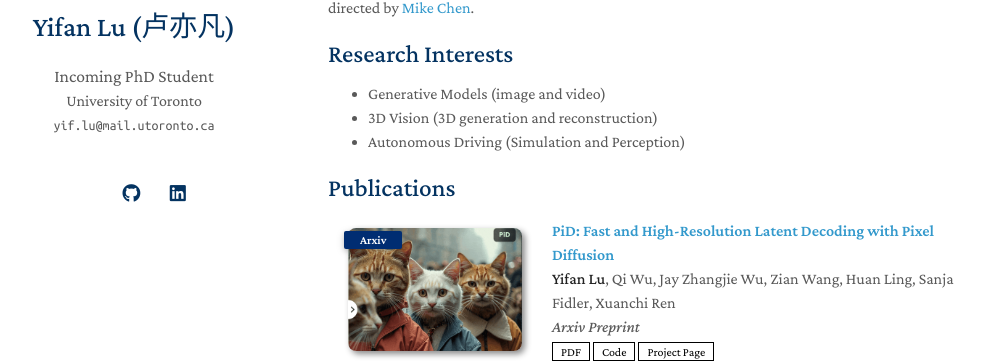
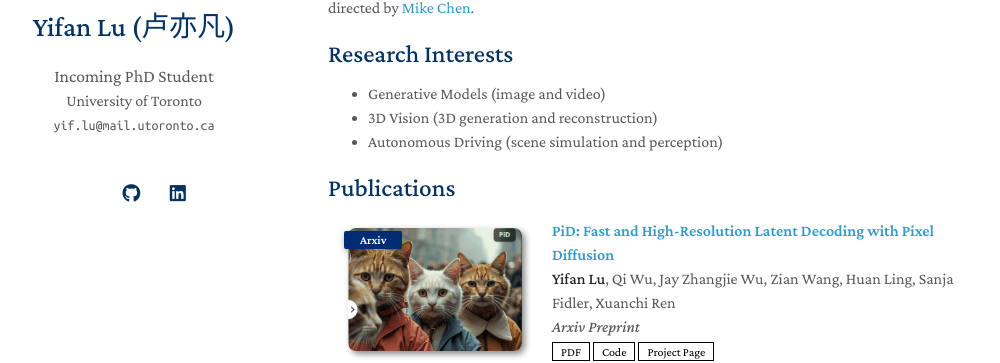
Before and after one commit to yifanlu0227/yifanlu0227.github.io, a Jekyll site: the page built from index.md, in a window 1280 px wide and 900 px high. Shown: the part 253-616 px from the top of the window, without its empty margins (142-1142 px from the left). Built offline with Jekyll 4.4.1, drawn with Linux system fonts in a browser that asks for light colours; nearby versions of some CDN libraries; a style sheet for code colours, icons or effects is not loaded; our own code applies the rules of GitHub Pages for plain Markdown files.

Commit message:
Update description of Autonomous Driving interest

```diff
--- a/index.md
+++ b/index.md
@@ -11,7 +11,7 @@ He received his Bachelor’s degree in 2022 and Master’s degree in 2025 in Com
 
 - Generative Models (image and video)
 - 3D Vision (3D generation and reconstruction)
-- Autonomous Driving (Simulation and Perception)
+- Autonomous Driving (scene simulation and perception)
 
 <!-- ## News
 
```
